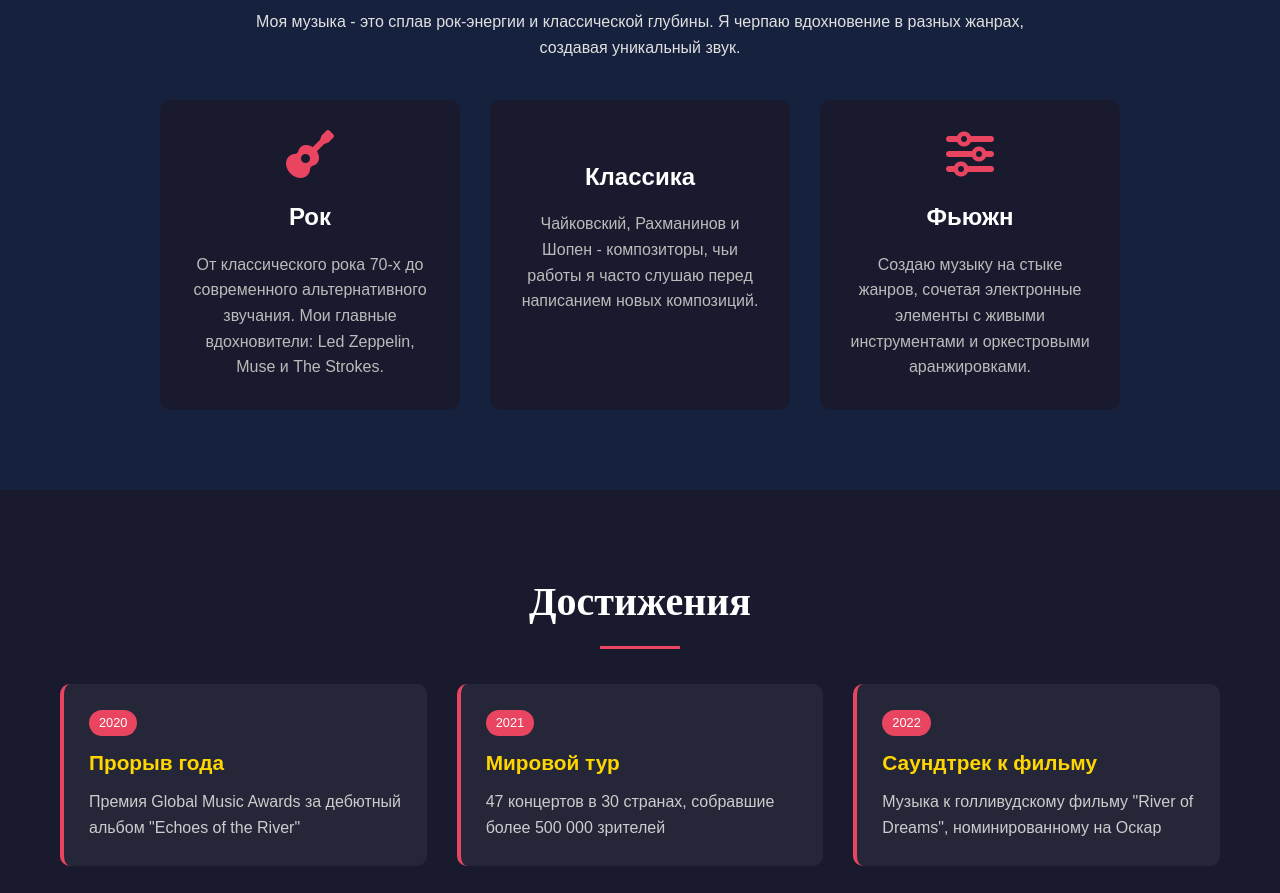
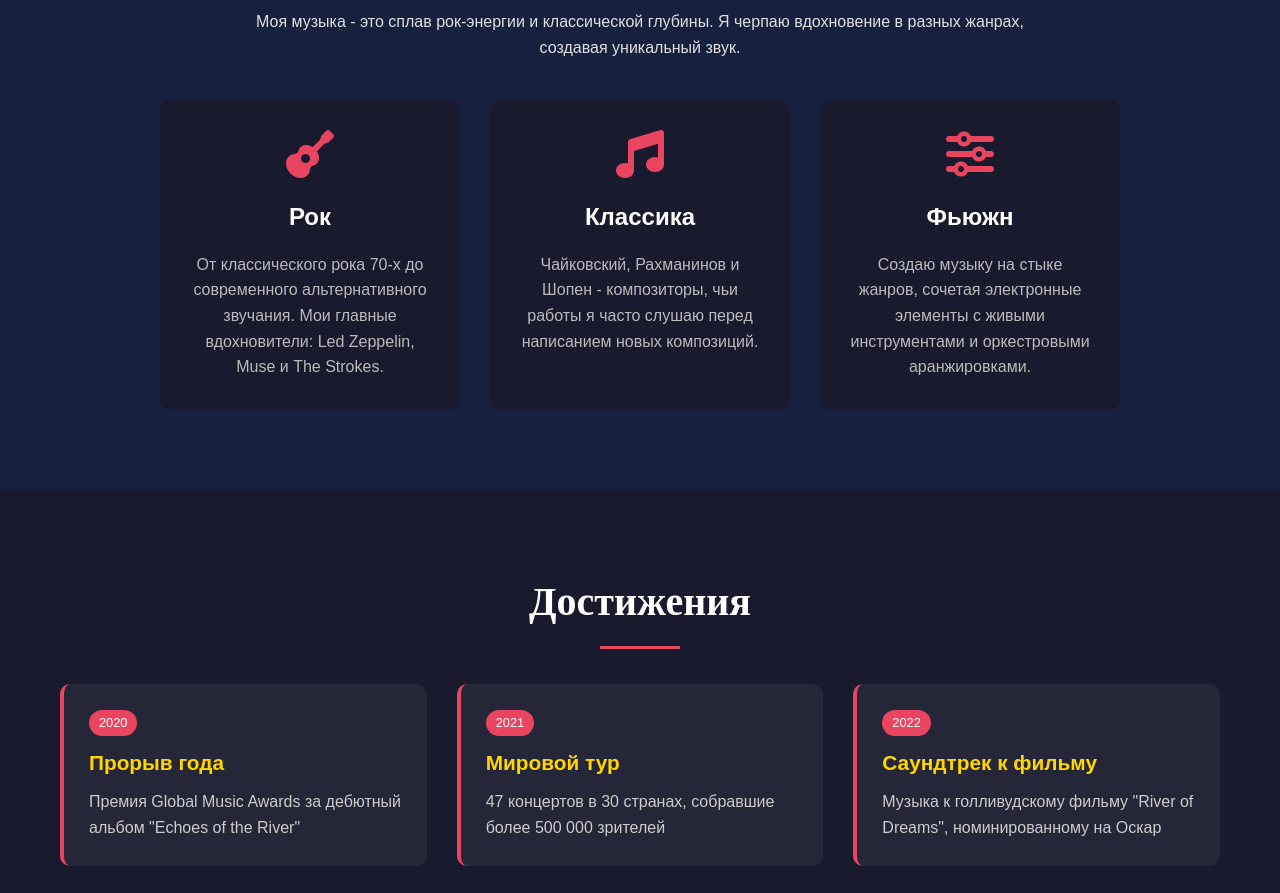
Before and after one commit to AlbertOriginal/englishExercise.github.io, a plain HTML site: page index.html in a window 1280 px wide. Shown: the part 1560-2453 px from the top of the page. Drawn offline with Linux system fonts and the light colour scheme.

Commit message:
add classic icon

```diff
--- a/index.html
+++ b/index.html
@@ -77,7 +77,7 @@
                     <p>От классического рока 70-х до современного альтернативного звучания. Мои главные вдохновители: Led Zeppelin, Muse и The Strokes.</p>
                 </div>
                 <div class="music-card" id="classic-card">
-                    <i class="fas fa-violin"></i>
+                    <i class="fas fa-music"></i>
                     <h3>Классика</h3>
                     <p>Чайковский, Рахманинов и Шопен - композиторы, чьи работы я часто слушаю перед написанием новых композиций.</p>
                 </div>
```
